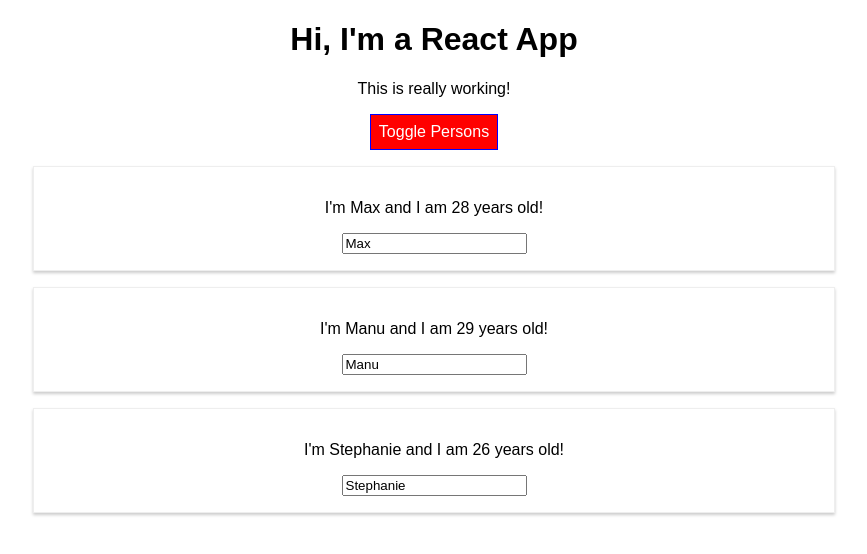
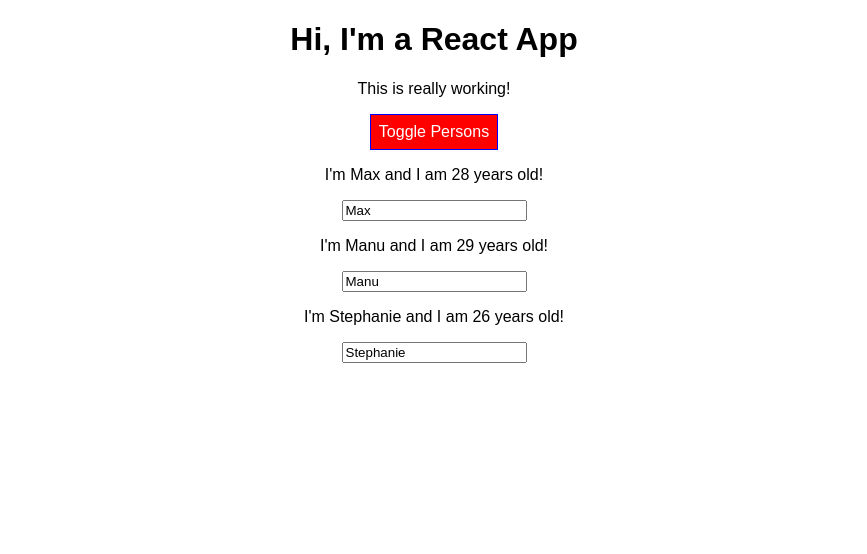
Before and after one commit to MiguelDominguezSanchez/react-complete-guide, a React (Create React App) app: page / in a window 1280 px wide. Both pictures are taken after a click on the button "Toggle Persons". Shown: the top 554 px of the page, without its empty margins (206-1073 px from the left). Built offline with nearby package versions, Linux system fonts and the light colour scheme.

Commit message:
5 – 7. Introducing Styled Components

```diff
--- a/package.json
+++ b/package.json
@@ -6,7 +6,8 @@
     "radium": "^0.26.1",
     "react": "^17.0.2",
     "react-dom": "^17.0.2",
-    "react-scripts": "1.1.5"
+    "react-scripts": "1.1.5",
+    "styled-components": "^5.3.1"
   },
   "scripts": {
     "start": "react-scripts start",
--- a/src/App.js
+++ b/src/App.js
@@ -1,6 +1,6 @@
 import React, { Component } from 'react'
 import './App.css'
-import Radium, { StyleRoot } from 'radium'
+// import Radium, { StyleRoot } from 'radium'
 import Person from './Person/Person'
 
 class App extends Component {
@@ -96,7 +96,7 @@
 		}
 
 		return (
-			<StyleRoot>
+			// <StyleRoot>
 			<div className='App'>
 				<h1>Hi, I'm a React App</h1>
 				<p className={classes.join(' ')}>This is really working!</p>
@@ -105,10 +105,11 @@
 				</button>
 				{persons}
 			</div>
-			</StyleRoot>
+			// </StyleRoot>
 		)
 		// return React.createElement('div', {className: 'App'}, React.createElement('h1', null, 'Does this work now?'));
 	}
 }
 
-export default Radium(App)
+// export default Radium(App)
+export default App
--- a/src/Person/Person.css
+++ b/src/Person/Person.css
@@ -1,4 +1,4 @@
-.Person {
+/* .Person {
   width: 60%;
   margin: 16px auto;
   border: 1px solid #eee;
@@ -7,7 +7,7 @@
   text-align: center;
 }
 
-/* @media (min-width: 500px) {
+@media (min-width: 500px) {
   .Person {
     width: 450px;
   }
--- a/src/Person/Person.js
+++ b/src/Person/Person.js
@@ -1,6 +1,23 @@
 import React from 'react'
+import styled from 'styled-components'
 
-import './Person.css'
+// import './Person.css'
+const StyledDiv = styled.div`
+	.Person {
+		width: 60%;
+		margin: 16px auto;
+		border: 1px solid #eee;
+		box-shadow: 0 2px 3px #ccc;
+		padding: 16px;
+		text-align: center;
+	}
+
+	@media (min-width: 500px) {
+		.Person {
+			width: 450px;
+		}
+	}
+`
 
 // function person() {
 // 	return <h2>Hola</h2>
@@ -15,13 +32,14 @@
 		},
 	}
 	return (
-		<div className='Person' style={style}>
+		// < div className='Person' style={style}>
+		<StyledDiv>
 			<p onClick={props.click}>
 				I'm {props.name} and I am {props.age} years old!
 			</p>
 			<p>{props.children}</p>
 			<input type='text' onChange={props.changed} value={props.name} />
-		</div>
+		</StyledDiv>
 	)
 }
 
```
Also changed, not shown: 1 other file (tests, documents, lock files or other folders). Lines whose indentation alone changed are shown as unchanged.
